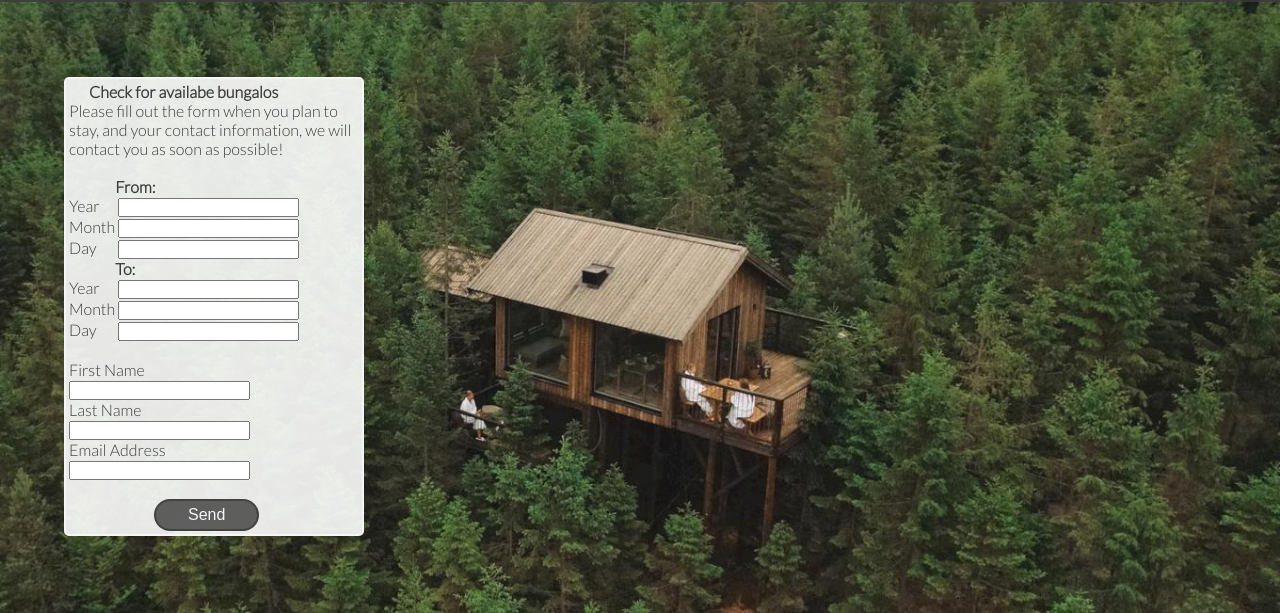
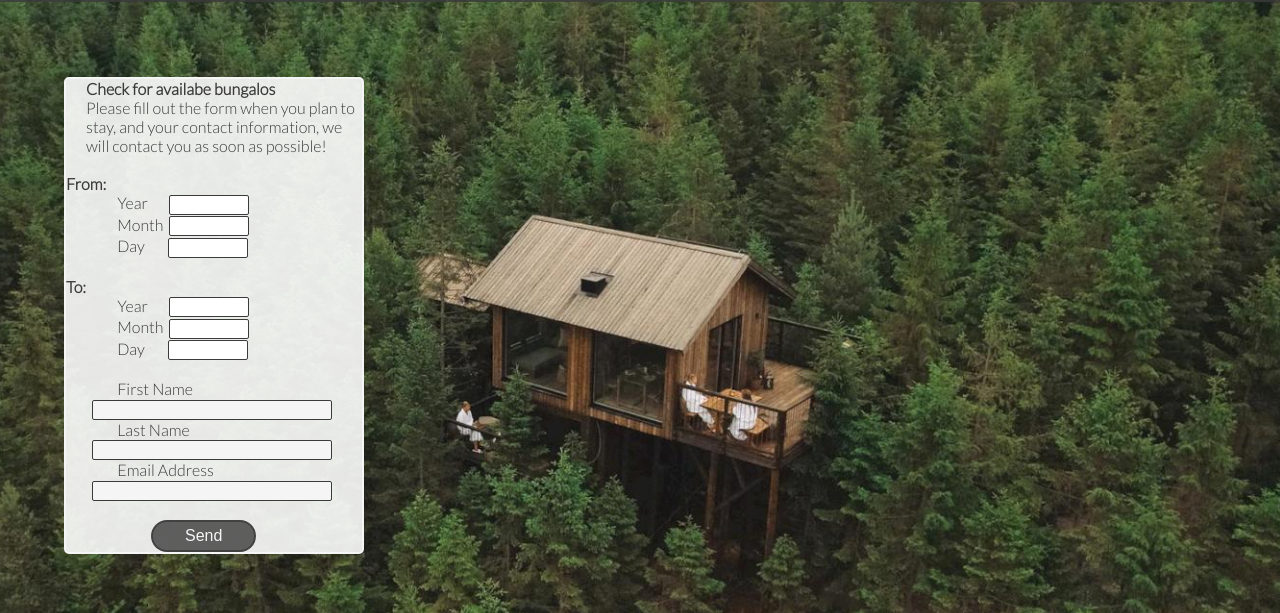
Before and after one commit to nianswe/ci_project1, a plain HTML site: page booknow.html in a window 1280 px wide. Shown: the part 123-736 px from the top of the page. Drawn offline with Linux system fonts and the light colour scheme; a web font is replaced by a local one.

Commit message:
Fix: Inlinement input fields in form

```diff
--- a/assets/css/style.css
+++ b/assets/css/style.css
@@ -235,8 +235,55 @@ main {
         width: 96vw;
         min-height: 100px;
         max-width: 300px;
-        padding: 3px;
         z-index: 1;
+
+}
+
+/* Input label inlinement in form */
+#booknow label {
+    margin-left:4vw;
+
+}
+
+/* Inlinement rules for date input in form */
+.text-input {
+    background: whitesmoke;
+    color: rgba(59, 59, 59, 1);
+    width: 240px;
+    height: 20px;
+    border: 1px solid rgba(59, 59, 59, 1);
+    border-radius: 2px;
+    margin-left:2vw;
+
+}
+
+.text-input-sh {
+    color: rgba(59, 59, 59, 1);
+    width: 80px;
+    margin-left:2px;
+    height: 20px;
+    border: 1px solid rgba(59, 59, 59, 1);
+    border-radius: 2px;
+
+}
+
+.text-input-md {
+    color: rgba(59, 59, 59, 1);
+    width: 80px;
+    margin-left: 18px;
+    height: 20px;
+    border: 1px solid rgba(59, 59, 59, 1);
+    border-radius: 2px;
+
+}
+
+.text-input-lng {
+    color: rgba(59, 59, 59, 1);
+    width: 80px;
+    margin-left:20px;
+    height: 20px;
+    border: 1px solid rgba(59, 59, 59, 1);
+    border-radius: 2px;
 
 }
 
@@ -246,7 +293,6 @@ main {
     margin-left: 20px;
 
 }
-
 
 /* Submit button, Send */
 .button {
--- a/booknow.html
+++ b/booknow.html
@@ -66,7 +66,7 @@
 
                 <form id="booknow-form" method="POST" action="https://formdump.codeinstitute.net">
                     <h3>Check for availabe bungalos</h3>
-                    <p></p>Please fill out the form when you plan to stay, and your contact information, we will contact
+                    <p>Please fill out the form when you plan to stay, and your contact information, we will contact
                     you as soon as possible!</p>
 
                     <!-- Input to select Year, Month, Day, From, To and Contact information so send in form -->
@@ -74,10 +74,11 @@
 
                         <!-- Input From when, Year -->
                         <br>
-                        <b>&nbsp&nbsp&nbsp&nbsp&nbsp&nbsp&nbsp&nbsp&nbsp&nbsp&nbsp&nbsp&nbsp&nbsp&nbspFrom:</b>
+                        <b>From:</b>
+                        <br>
                         <div>
-                            <label for="year">Year&nbsp&nbsp&nbsp&nbsp&nbsp</label>
-                            <input list="year" id="from-year-choice" name="from-year-choice" type="text" />
+                            <label for="year">Year</label>
+                            <input list="year" id="from-year-choice" name="from-year-choice" type="text" class="text-input-md" required>
 
                             <!-- Datalist Year -->
                             <datalist id="year">
@@ -90,7 +91,7 @@
                         <!-- Input From when, Year -->
                         <div>
                             <label for="months">Month</label>
-                            <input list="months" id="from-months-choice" name="from-months-choice" type="text" />
+                            <input list="months" id="from-months-choice" name="from-months-choice" type="text" class="text-input-sh" required>
 
                             <!-- Datalist Month -->
                             <datalist id="months">
@@ -111,8 +112,8 @@
 
                         <!-- Input From when, Day -->
                         <div>
-                            <label for="day">Day&nbsp&nbsp&nbsp&nbsp&nbsp&nbsp</label>
-                            <input list="day" id="from-day-choice" name="from-day-choice" type="text" />
+                            <label for="day">Day</label>
+                            <input list="day" id="from-day-choice" name="from-day-choice" type="text" class="text-input-lng" required>
 
                             <!-- Datalist Day -->
                             <datalist id="day">
@@ -149,25 +150,25 @@
                                 <option value="31"></option>
                             </datalist>
                         </div>
-
+                        <br>
                         <!-- Input To when, Year -->
-                        <b>&nbsp&nbsp&nbsp&nbsp&nbsp&nbsp&nbsp&nbsp&nbsp&nbsp&nbsp&nbsp&nbsp&nbsp&nbspTo:</b>
+                        <b>To:</b>
 
                         <div>
-                            <label for="year">Year&nbsp&nbsp&nbsp&nbsp&nbsp</label>
-                            <input list="year" id="to-year-choice" name="to-year-choice" type="text" />
+                            <label for="year">Year</label>
+                            <input list="year" id="to-year-choice" name="to-year-choice" type="text" class="text-input-md" required>
                         </div>
 
                         <!-- Input To when, Month -->
                         <div>
                             <label for="months">Month</label>
-                            <input list="months" id="to-months-choice" name="to-months-choice" type="text" />
+                            <input list="months" id="to-months-choice" name="to-months-choice" type="text" class="text-input-sh" required>
                         </div>
 
                         <!-- Input To when, Day -->
                         <div>
-                            <label for="day">Day&nbsp&nbsp&nbsp&nbsp&nbsp&nbsp</label>
-                            <input list="day" id="to-day-choice" name="to-day-choice" type="text" />
+                            <label for="day">Day</label>
+                            <input list="day" id="to-day-choice" name="to-day-choice" type="text" class="text-input-lng" required>
                         </div>
                         <br>
 
@@ -182,7 +183,7 @@
 
                         <!-- Email Address -->
                         <label for="email_address">Email Address<br></label>
-                        <input type="email" name="email_address" id="email_address" class="text-input"><br>
+                        <input type="email" name="email_address" id="email_address" class="text-input" required><br>
                         <br>
 
                         <!-- Submit button, Send -->
```
